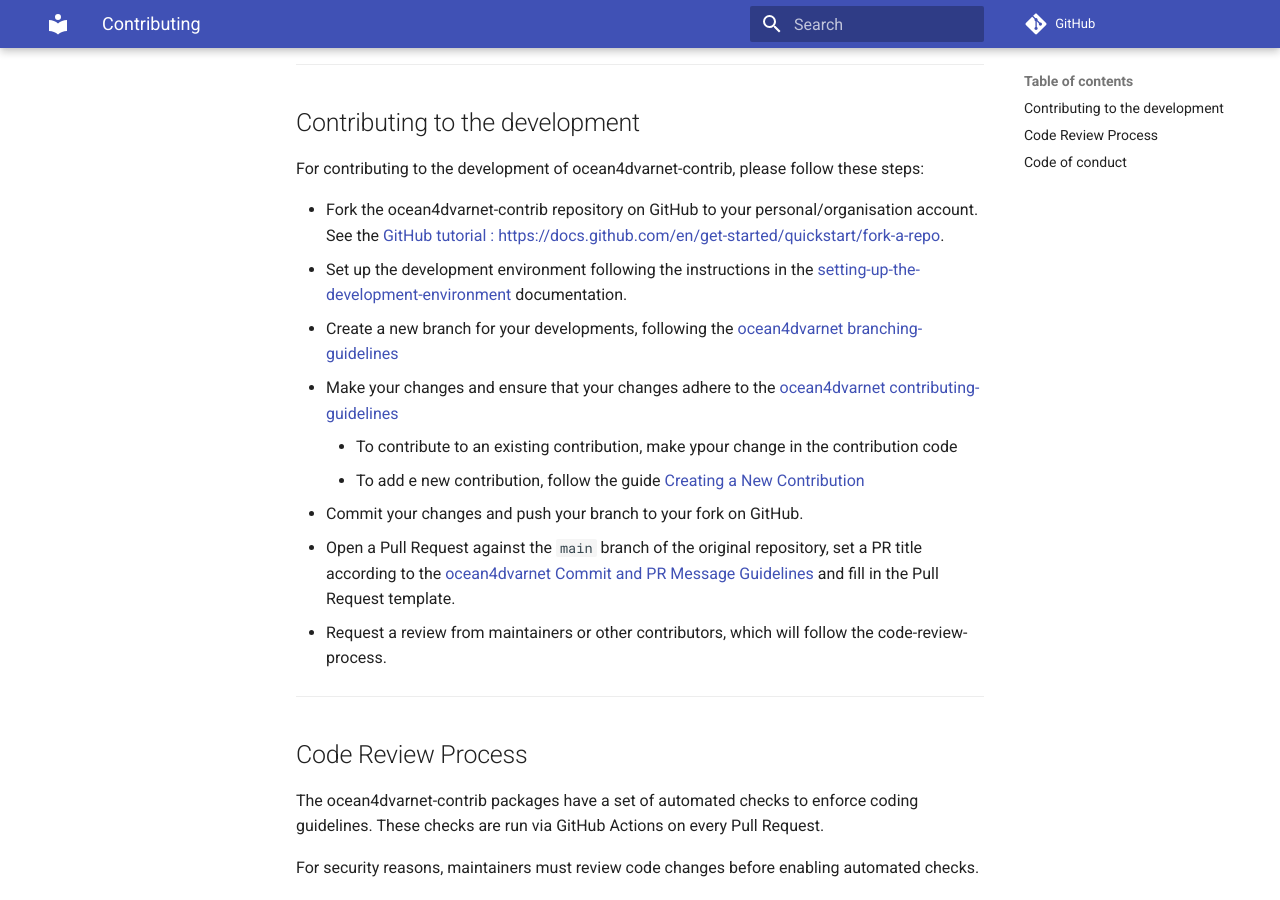
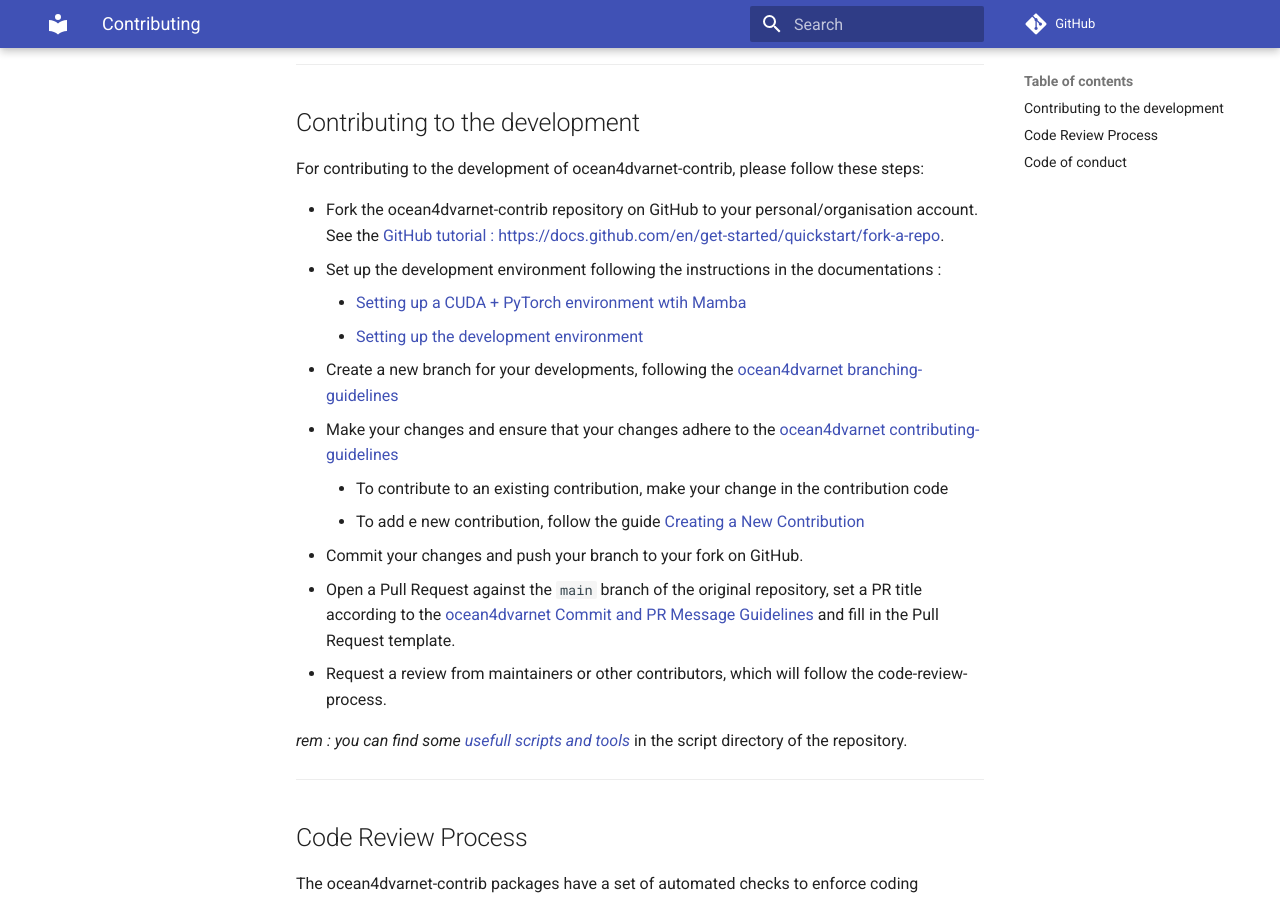
Before and after one commit to CIA-Oceanix/ocean4dvarnet-contrib, an MkDocs documentation site: the page built from docs/contributing.md, in a window 1280 px wide and 900 px high, scrolled down 240 px. Built offline with MkDocs 1.6.1 and Material for MkDocs 9.7.7, drawn with Linux system fonts in a browser that asks for light colours; comment, search, counter and statistics services are not loaded.

Commit message:
fix urls

```diff
--- a/docs/contributing.md
+++ b/docs/contributing.md
@@ -9,14 +9,19 @@
 For contributing to the development of ocean4dvarnet-contrib, please follow these steps:
 
 - Fork the ocean4dvarnet-contrib repository on GitHub to your personal/organisation account. See the [GitHub tutorial : https://docs.github.com/en/get-started/quickstart/fork-a-repo](https://docs.github.com/en/get-started/quickstart/fork-a-repo).
-- Set up the development environment following the instructions in the [setting-up-the-development-environment](setting-up-the-development-environment.md) documentation.
+- Set up the development environment following the instructions in the documentations :
+    - [Setting up a CUDA + PyTorch environment wtih Mamba](https://cia-oceanix.github.io/ocean4dvarnet/contributing/pytorch-mamba-env/)
+    - [Setting up the development environment](https://cia-oceanix.github.io/ocean4dvarnet/contributing/dev-env-set-up/)
 - Create a new branch for your developments, following the [ocean4dvarnet branching-guidelines](https://cia-oceanix.github.io/ocean4dvarnet/contributing/guidelines/#branching-guidelines)
 - Make your changes and ensure that your changes adhere to the [ocean4dvarnet contributing-guidelines](https://cia-oceanix.github.io/ocean4dvarnet/contributing/)
-    - To contribute to an existing contribution, make ypour change in the contribution code
+    - To contribute to an existing contribution, make your change in the contribution code
     - To add e new contribution, follow the guide [Creating a New Contribution](./init-new-contrib.md)
 - Commit your changes and push your branch to your fork on GitHub.
 - Open a Pull Request against the `main` branch of the original repository, set a PR title according to the [ocean4dvarnet Commit and PR Message Guidelines](https://cia-oceanix.github.io/ocean4dvarnet/contributing/guidelines/#commit-and-pr-message-guidelines) and fill in the Pull Request template.
 -  Request a review from maintainers or other contributors, which will follow the code-review-process.
+
+*rem : you can find some [usefull scripts and tools](./scripts/index.md)* in the script directory of the repository.
+
 
 ---
 ##  Code Review Process
```
Also changed, not shown: README.md (+4 -0 lines), docs/index.md (+1 -8 lines).
